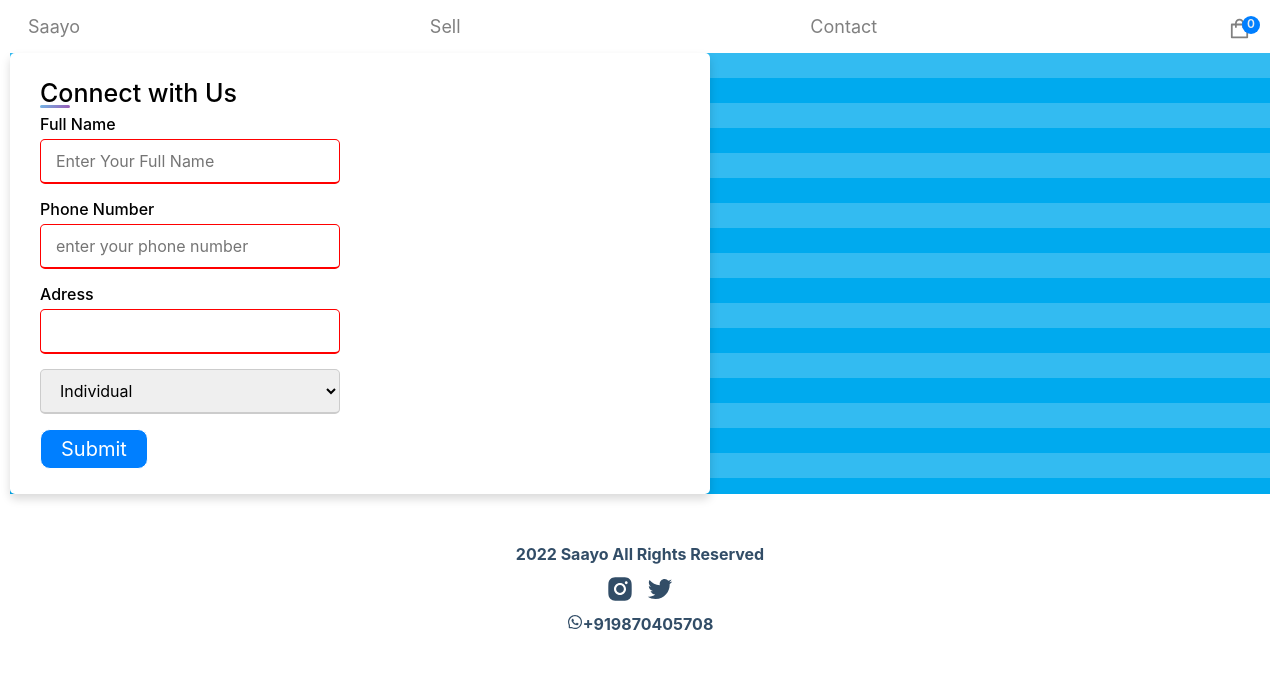
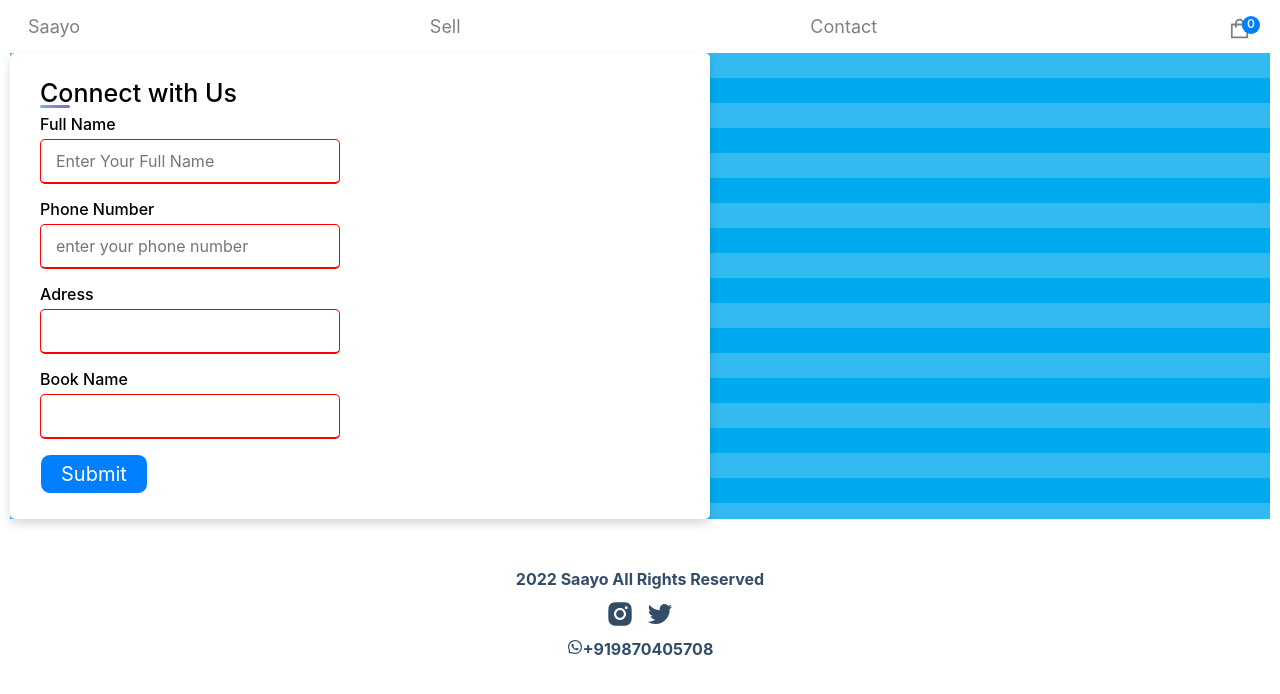
Before and after one commit to RealOtakuBoi/Saayo, a Next.js app: page /sell/sellForm in a window 1280 px wide. Shown: the top 694 px of the page. Built offline with nearby package versions, Linux system fonts and the light colour scheme.

Commit message:
sell form works

```diff
--- a/package.json
+++ b/package.json
@@ -10,6 +10,7 @@
   },
   "dependencies": {
     "@babel/core": "^7.19.1",
+    "@emailjs/browser": "^3.9.1",
     "@sanity/client": "^3.2.0",
     "@sanity/image-url": "^1.0.1",
     "@stripe/stripe-js": "^1.25.0",
--- a/pages/sell/sellForm.js
+++ b/pages/sell/sellForm.js
@@ -1,5 +1,6 @@
-import React, { useState } from 'react'
+import React, { useRef, useState } from 'react'
 import Script from 'next/script'
+import emailjs from '@emailjs/browser';
 
 const sellForm = () => {
 
@@ -18,42 +19,63 @@ const sellForm = () => {
 // }
 
 
+const form = useRef();
+
+const sendEmail = (e) => {
+  e.preventDefault();
+
+  emailjs.sendForm('service_6gl4a4j', 'template_0g21d3c', form.current, 'VAKUikMKqrmcm4Nrw')
+    .then((result) => {
+        console.log(result.text);
+    }, (error) => {
+        console.log(error.text);
+    });
+};
+
+
   return (
 
     <>
     <div className='pt1'>
         <div className='sell-container'>
         <div className='sell-title'>Connect with Us</div>
-        <form action="#" className='sell-content'>
+        <form ref={form} onSubmit={sendEmail} className='sell-content'>
             <div className='sell-user-details'>
                 <div className='sell-input-box'>
                     <span className='sell-details'>Full Name</span>
-                    <input type="text" name="name" placeholder='Enter Your Full Name' id="name" required/>
+                    <input type="text" name="user_name" placeholder='Enter Your Full Name' id="name" required/>
                 </div>
             </div>
 
             <div className='sell-user-details'>
                 <div className='sell-input-box'>
                     <span className='sell-details'>Phone Number</span>
-                    <input type="tel" name="phone" id="num" placeholder='enter your phone number' required  />
+                    <input type="tel" name="number" id="num" placeholder='enter your phone number' required  />
                 </div>
             </div>
 
             <div className='sell-user-details'>
                 <div className='sell-input-box'>
                     <span className='sell-details'>Adress</span>
-                    <input type="text" name="Address" id="adress" required  />
+                    <input type="text" name="address" id="adress" required  />
                 </div>
             </div>
 
             <div className='sell-user-details'>
+                <div className='sell-input-box'>
+                    <span className='sell-details'>Book Name</span>
+                    <input type="text" name="book" id="bookname" required  />
+                </div>
+            </div>
+
+            {/* <div className='sell-user-details'>
                 <div className='sell-input-box'>
                 <select name="seller" id="seller" class="sell-box">
                     <option value="individual">Individual</option>
                     <option value="store">Store</option>
                 </select>
                 </div>
-            </div>
+            </div> */}
 
             <button className='sell-btn'>
                 Submit
```
Also changed, not shown: 1 other file (tests, documents, lock files or other folders).
